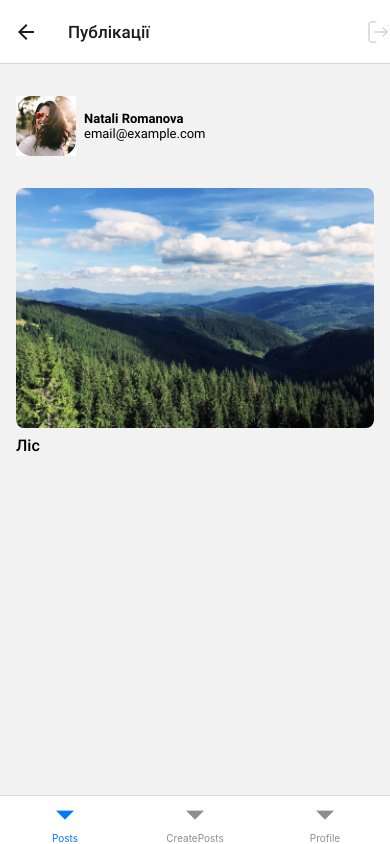
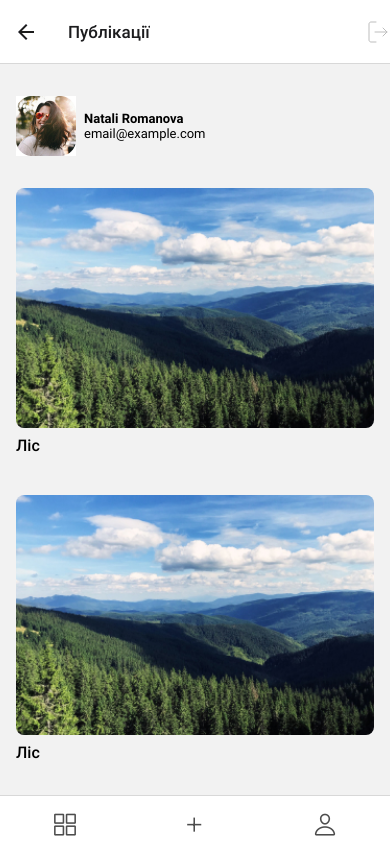
Before and after one commit to Sat98Ram/hw-react-native, a React Native app: screen /HomeScreen in a window 390 px wide. Built offline with nearby package versions, Linux system fonts and the light colour scheme.

Commit message:
add icons to tab bar

```diff
--- a/package.json
+++ b/package.json
@@ -22,7 +22,8 @@
     "react-native-safe-area-context": "4.6.3",
     "react-native-screens": "~3.22.0",
     "react-native-svg": "13.9.0",
-    "react-native-uuid": "^2.0.1"
+    "react-native-uuid": "^2.0.1",
+    "react-native-vector-icons": "^10.0.0"
   },
   "devDependencies": {
     "@babel/core": "^7.20.0"
--- a/screens/Home.jsx
+++ b/screens/Home.jsx
@@ -1,9 +1,10 @@
 import { createBottomTabNavigator } from "@react-navigation/bottom-tabs";
+import Ionicons from "react-native-vector-icons/Ionicons";
 
 import PostsScreen from "./PostsScreen";
 import CreatePostsScreen from "./CreatePostsScreen";
 import ProfileScreen from "./ProfileScreen";
-import { Pressable, Text } from "react-native";
+import { Pressable, Text, View } from "react-native";
 import LogoutBtn from "../Components/LogoutBtn";
 import { getFocusedRouteNameFromRoute } from "@react-navigation/native";
 
@@ -21,34 +22,38 @@ const Home = () => {
   return (
     <Tab.Navigator
       screenOptions={({ route }) => ({
-        // tabBarVisible: ((route) => {
-        //   const routeName = getFocusedRouteNameFromRoute(route) ?? "";
-        //   if (routeName === "CreatePosts") {
-        //     return false;
-        //   }
-        //   return true;
-        // })(route),
+        //     tabBarOptions={{
+        //   activeTintColor: "#212121CC",
+        //   inactiveTintColor: "#212121CC",
+        // }},
+        tabBarShowLabel: false,
+        tabBarStyle: { paddingTop: 9 },
+        tabBarIcon: ({ focused, color, size }) => {
+          let iconName;
+
+          if (route.name === "Posts") {
+            iconName = "grid-outline";
+          } else if (route.name === "CreatePosts") {
+            iconName = "add-outline";
+          } else if (route.name === "Profile") {
+            iconName = "person-outline";
+          }
+          return <Ionicons name={iconName} size={size} color={color} />;
+        },
+        tabBarActiveTintColor: "#212121CC",
+        tabBarInactiveTintColor: "#212121CC",
+        headerShown: false,
       })}
     >
-      <Tab.Screen
-        name="Posts"
-        component={PostsScreen}
-        options={{ headerShown: false }}
-      />
+      <Tab.Screen name="Posts" component={PostsScreen} />
       <Tab.Screen
         name="CreatePosts"
         component={CreatePostsScreen}
         options={{
           tabBarStyle: { display: "none" },
-          // tabBarVisible: false,
-          headerShown: false,
         }}
       />
-      <Tab.Screen
-        name="Profile"
-        component={ProfileScreen}
-        options={{ headerShown: false }}
-      />
+      <Tab.Screen name="Profile" component={ProfileScreen} />
     </Tab.Navigator>
   );
 };
--- a/screens/PostsScreen.jsx
+++ b/screens/PostsScreen.jsx
@@ -31,6 +31,22 @@ const PostsScreen = () => {
         />
         <Text style={styles.postTitle}>Ліс</Text>
       </View>
+
+      <View style={styles.imgContainer}>
+        <Image
+          source={require("../assets/images/exampleImage.jpg")}
+          style={styles.postImage}
+        />
+        <Text style={styles.postTitle}>Ліс</Text>
+      </View>
+
+      <View style={styles.imgContainer}>
+        <Image
+          source={require("../assets/images/exampleImage.jpg")}
+          style={styles.postImage}
+        />
+        <Text style={styles.postTitle}>Ліс</Text>
+      </View>
     </ScrollView>
   );
 };
@@ -43,7 +59,7 @@ const styles = StyleSheet.create({
     paddingHorizontal: 16,
   },
   imgContainer: {
-    marginTop: 32,
+    marginBottom: 32,
   },
   postImage: {
     height: 240,
@@ -65,6 +81,7 @@ const styles = StyleSheet.create({
   userBar: {
     flexDirection: "row",
     gap: 8,
+    marginBottom: 32,
   },
   userInfo: {
     justifyContent: "center",
```
Also changed, not shown: 1 other file (tests, documents, lock files or other folders).
